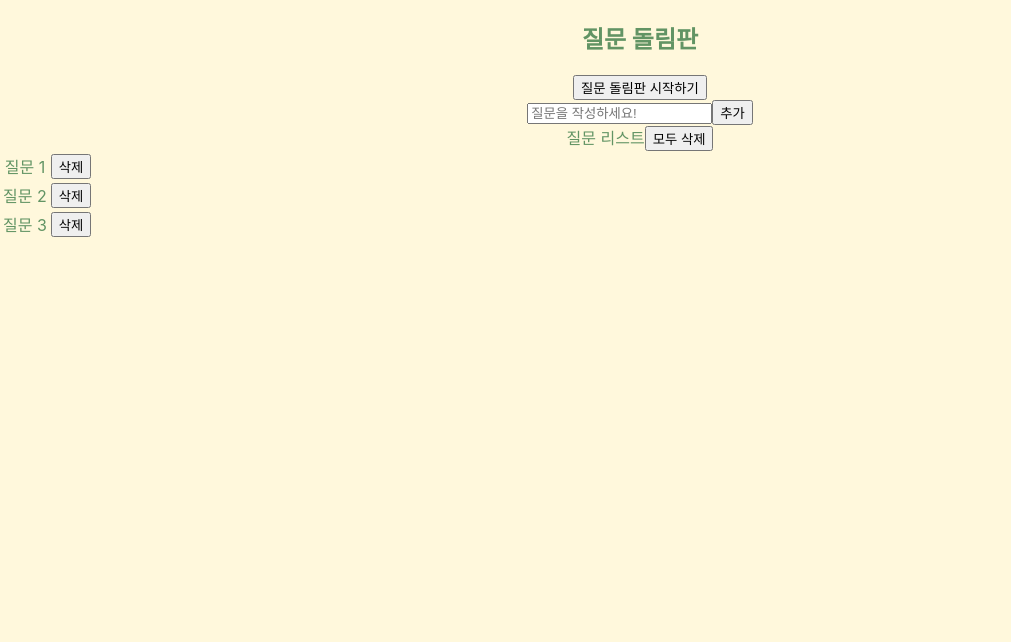
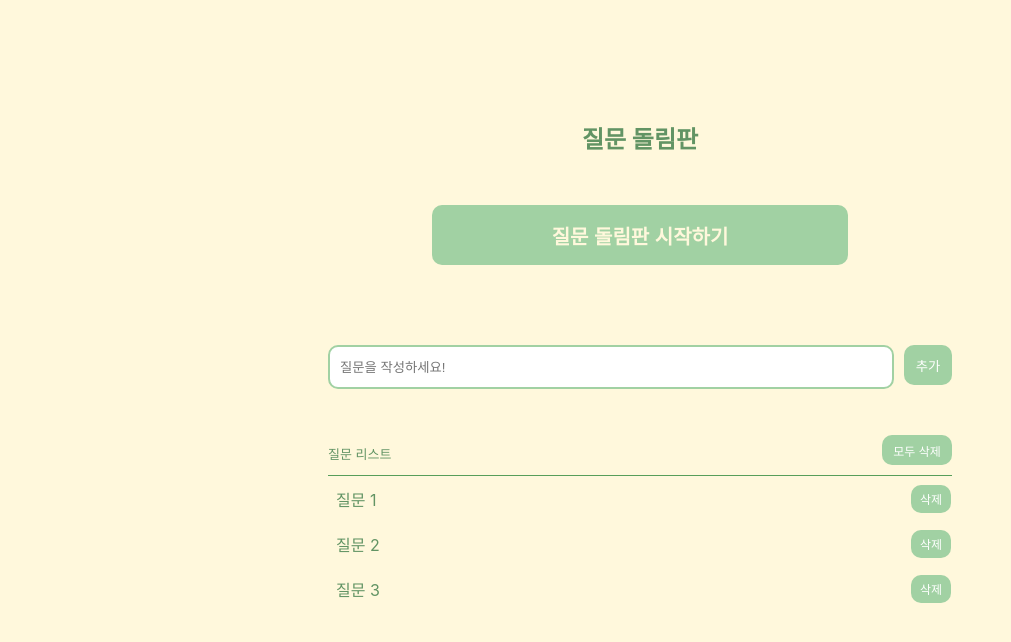
Before and after one commit to subin5874/Random-question-project, a React (Create React App) app: page / in a window 1280 px wide. Shown: the top 642 px of the page, without its empty margins (0-1011 px from the left). Built offline with nearby package versions, Linux system fonts and the light colour scheme.

Commit message:
[Feat] 기본 페이지 CSS 설정

```diff
--- a/src/pages/Home.module.css
+++ b/src/pages/Home.module.css
@@ -0,0 +1,116 @@
+.main_container {
+  margin: 120px 120px;
+}
+
+.start_btn_container {
+  margin: 50px 30% 0 30%;
+}
+
+.start_btn {
+  background-color: #a1d1a3;
+  border: none;
+  border-radius: 10px;
+  color: #fff8dc;
+  width: 100%;
+  height: 60px;
+  font-size: 20px;
+  font-weight: bold;
+}
+
+.question_container {
+  margin: 80px 20% 0 20%;
+}
+
+.question_form {
+  margin-top: 40px;
+}
+
+.add_question_box {
+  display: flex;
+  width: 100%;
+  height: 40px;
+}
+
+.input_question {
+  border-radius: 10px;
+  border: 2px solid #a1d1a3;
+  width: 92%;
+  height: 100%;
+  padding: 0 10px;
+  color: #468548;
+}
+
+.input_question:focus {
+  outline: none;
+}
+
+.add_question_btn {
+  border: none;
+  width: 8%;
+  height: 100%;
+  background-color: #a1d1a3;
+  border-radius: 10px;
+  color: white;
+  margin-left: 10px;
+}
+
+.question_list_container {
+  margin-top: 40px;
+}
+
+.question_list_topbar {
+  display: flex;
+  justify-content: space-between;
+  height: 30px;
+  border-bottom: 1px solid #579e5a;
+  padding: 10px 0;
+}
+
+.list_title {
+  line-height: 3;
+  font-size: 13px;
+}
+
+.delete_all_btn {
+  border: none;
+  width: 70px;
+  background-color: #a1d1a3;
+  border-radius: 10px;
+  color: white;
+  font-size: 12px;
+}
+
+table {
+  border-collapse: collapse;
+  width: 100%;
+}
+
+.data_row {
+  height: 45px;
+}
+
+.data_question_cell {
+  text-align: left;
+  width: 92%;
+  padding: 3px 8px;
+}
+
+.data_row:hover {
+  background-color: #f8eec3;
+}
+
+.data_btn_cell {
+  text-align: right;
+  width: 8%;
+}
+
+.delete_question_btn {
+  border: none;
+  width: 40px;
+  height: 28px;
+  background-color: #a1d1a3;
+  border-radius: 10px;
+  color: white;
+  margin-left: 10px;
+  font-size: 12px;
+}
```
